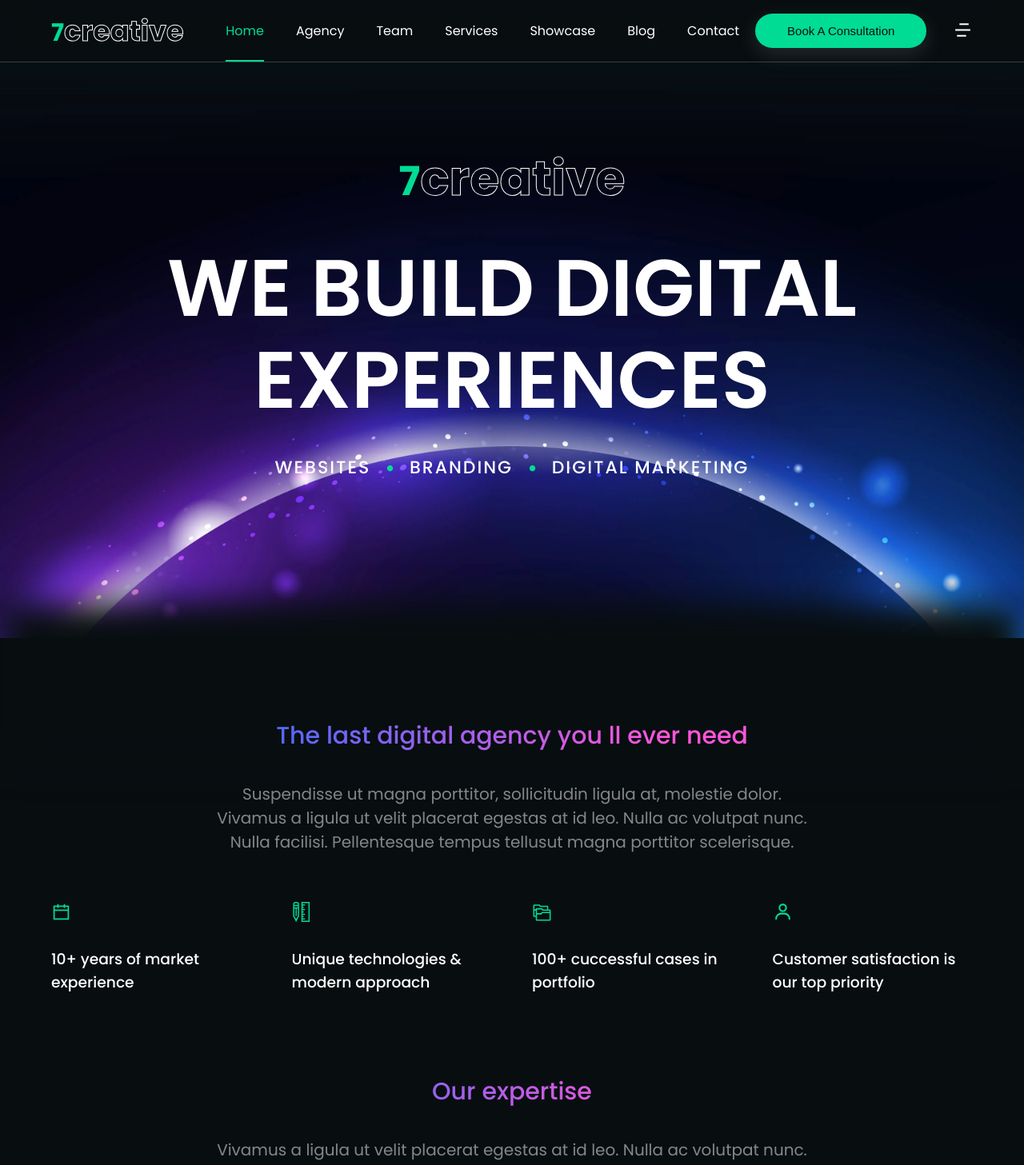
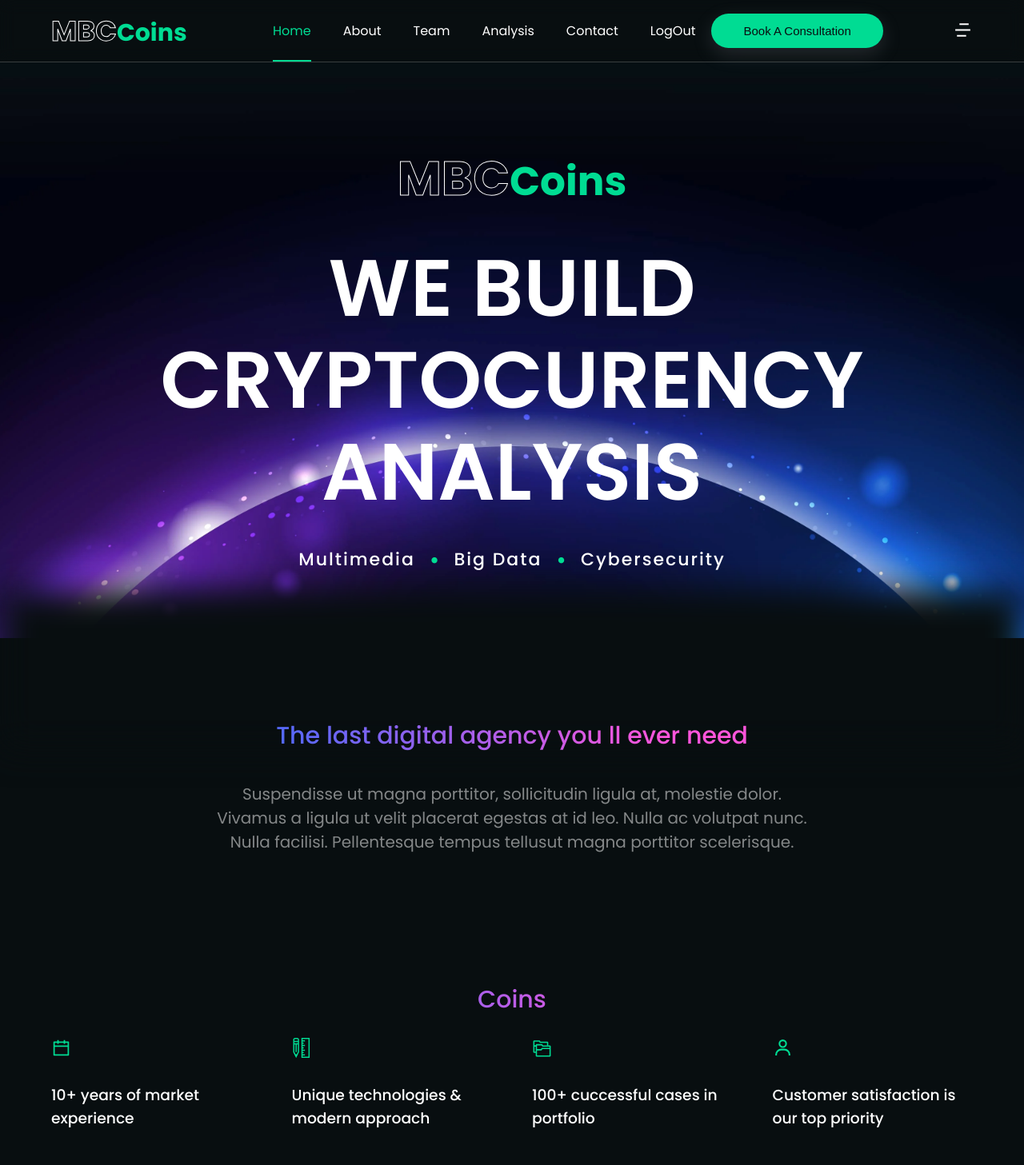
Before and after one commit to sunil9813/Creative-Agency-UI-Next-JS-, a Next.js app: page / in a window 1280 px wide. Shown: the top 1457 px of the page at 80% size. Built offline with nearby package versions, Linux system fonts and the light colour scheme.

Commit message:
komit lagi

```diff
--- /dev/null
+++ b/components/Coins.js
@@ -0,0 +1,18 @@
+import { Title } from "./common/Title"
+
+const Coins = () => {
+    return (
+      <>
+        <section className='brand'>
+          <div className='container'>
+            <div className='heading-title'>
+            <Title title='Coins' />
+            </div>
+
+          </div>
+        </section>
+      </>
+    )
+  }
+
+  export default Coins
--- a/components/common/Footer.js
+++ b/components/common/Footer.js
@@ -10,14 +10,14 @@ const Footer = () => {
         <div className='container'>
           <div className='grid-4'>
             <div className='logo'>
-              <TitleLogo title='creative' caption='7' className='logobg' />
+              <TitleLogo title='MBC' caption='Coins' className='logobg' />
               <br />
               <span>
                 Questions? Reach us <br /> Monday – Friday from 9 am to 6 pm
               </span>
               <br />
               <br />
-              <h3>+1 001 234 5678</h3>
+              <h3>Line @sok8073r</h3>
               <br />
               <button className='button-primary'>Request for quote</button>
             </div>
@@ -40,21 +40,6 @@ const Footer = () => {
               </li>
               <li>
                 <Link href='/'>Contact</Link>
-              </li>
-            </ul>
-            <ul>
-              <h3>SERVICES</h3>
-              <li>
-                <Link href='/'>Web Design & Development</Link>
-              </li>
-              <li>
-                <Link href='/'>Branding & Creative Services</Link>
-              </li>
-              <li>
-                <Link href='/'>Digital Marketing</Link>
-              </li>
-              <li>
-                <Link href='/'>E-Commerce</Link>
               </li>
             </ul>
             <ul>
--- a/components/common/Header.js
+++ b/components/common/Header.js
@@ -19,7 +19,7 @@ const Header = () => {
         <div className='container'>
           <div className='logo'>
             <Link href='/'>
-              <TitleLogo title='creative' caption='7' className='logomin' />
+              <TitleLogo title='MBC' caption='Coins' className='logomin' />
             </Link>
           </div>
           <nav className={open ? "openMenu" : "closeMenu"} onClick={() => setOpen(null)}>
@@ -27,22 +27,19 @@ const Header = () => {
               Home
             </Link>
             <Link href='/agency' className={activeLink == "/agency" ? "activeLink" : "none"}>
-              Agency
+              About
             </Link>
             <Link href='/team' className={activeLink == "/team" ? "activeLink" : "none"}>
               Team
             </Link>
-            <Link href='/services' className={activeLink == "/services" ? "activeLink" : "none"}>
-              Services
-            </Link>
             <Link href='/showcase' className={activeLink == "/showcase" ? "activeLink" : "none"}>
-              Showcase
-            </Link>
-            <Link href='/blogs' className={activeLink == "/blogs" ? "activeLink" : "none"}>
-              Blog
+            Analysis
             </Link>
             <Link href='/contact' className={activeLink == "/contact" ? "activeLink" : "none"}>
               Contact
+            </Link>
+            <Link href='/blogs' className={activeLink == "/blogs" ? "activeLink" : "none"}>
+              LogOut
             </Link>
             <button className='button-primary'>book a consultation</button>
           </nav>
--- a/components/common/Title.js
+++ b/components/common/Title.js
@@ -1,8 +1,8 @@
 export const TitleLogo = ({ title, caption, className }) => {
   return (
     <h1 className={`${className}  title-logo`}>
+      {title}
       <span>{caption}</span>
-      {title}
     </h1>
   )
 }
--- a/sections/Agency.js
+++ b/sections/About.js
@@ -3,13 +3,13 @@ import Brand from "@/components/Brand"
 import Testimonial from "@/components/Testimonial"
 import { Title, TitleSm } from "@/components/common/Title"
 
-const Agency = () => {
+const About = () => {
   return (
     <>
       <section className='agency bg-top'>
         <div className='container'>
           <div className='heading-title'>
-            <TitleSm title='ABOUT AGENCY' /> <br />
+            <TitleSm title='ABOUT CRYPTOCURENCY' /> <br />
             <br />
             <Title title='The last digital agency you will ever need!' className='title-bg' />
           </div>
@@ -62,4 +62,4 @@ const Agency = () => {
   )
 }
 
-export default Agency
+export default About
--- a/sections/Contact.js
+++ b/sections/Contact.js
@@ -26,8 +26,8 @@ const Contact = () => {
                 </div>
                 <div className='box'>
                   <IoLocationOutline size={30} className='icons' />
-                  <h3>New York</h3>
-                  <span>990 Madison Ave, Midtown Manhattan, 2th Floor, NY 10022</span>
+                  <h3>Bandung Indonesia</h3>
+                  <span>Telkom University, TULT, 13th Floor, MBC Laboratory</span>
                 </div>
                 <div className='box'>
                   <FiHelpCircle size={30} className='icons' />
--- a/sections/Hero.js
+++ b/sections/Hero.js
@@ -1,5 +1,6 @@
 import { home } from "@/assets/data/dummydata"
 import Banner from "@/components/Banner"
+import Coins from "@/components/Coins"
 import Expertise from "@/components/Expertise"
 import ShowCase from "@/components/ShowCase"
 import Testimonial from "@/components/Testimonial"
@@ -12,13 +13,13 @@ const Hero = () => {
     <>
       <section className='hero'>
         <div className='container'>
-          <TitleLogo title='creative' caption='7' className='logobg' />
-          <h1 className='hero-title'>WE BUILD DIGITAL EXPERIENCES</h1>
+          <TitleLogo  caption='Coins' title='MBC'  className='logobg' />
+          <h1 className='hero-title'>WE BUILD CRYPTOCURENCY ANALYSIS</h1>
 
           <div className='sub-heading'>
-            <TitleSm title='WEBSITES' /> <span>.</span>
-            <TitleSm title='BRANDING' /> <span>.</span>
-            <TitleSm title='DIGITAL MARKETING' />
+            <TitleSm title='Multimedia' /> <span>.</span>
+            <TitleSm title='Big Data' /> <span>.</span>
+            <TitleSm title='Cybersecurity' />
           </div>
         </div>
       </section>
@@ -28,6 +29,7 @@ const Hero = () => {
             <Title title='The last digital agency you ll ever need' />
             <p>Suspendisse ut magna porttitor, sollicitudin ligula at, molestie dolor. Vivamus a ligula ut velit placerat egestas at id leo. Nulla ac volutpat nunc. Nulla facilisi. Pellentesque tempus tellusut magna porttitor scelerisque.</p>
           </div>
+          <Coins />
           <div className='hero-content grid-4'>
             {home.map((item, i) => (
               <div className='box' key={i}>
@@ -39,11 +41,13 @@ const Hero = () => {
           </div>
         </div>
       </section>
+
+
       <Expertise />
-      <Banner />
       <Testimonial />
       <ShowCase />
       <Brand />
+      <Banner />
 
       <div className='text-center'>
         <Title title='Latest news & articles' />
--- a/sections/index.js
+++ b/sections/index.js
@@ -1,5 +1,5 @@
 import Hero from "./Hero"
-import Agency from "./Agency"
+import Agency from "./About"
 import ShowCase from "./ShowCase"
 import Team from "./Team"
 import Blog from "./Blog"
```
Also changed, not shown: pages/about.js (added, +16 -0 lines), pages/agency.js (deleted, +0 -15 lines), 1 other file (tests, documents, lock files or other folders).
